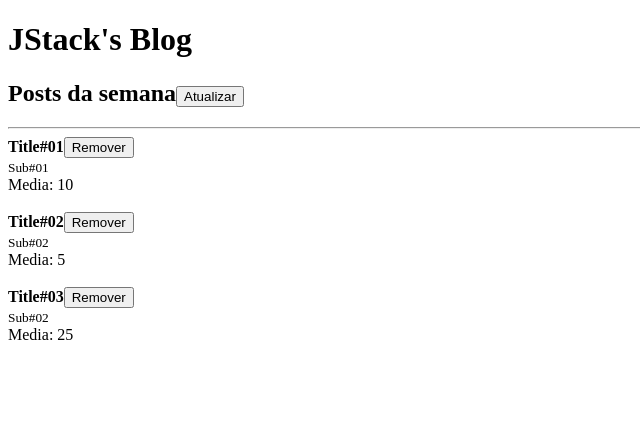
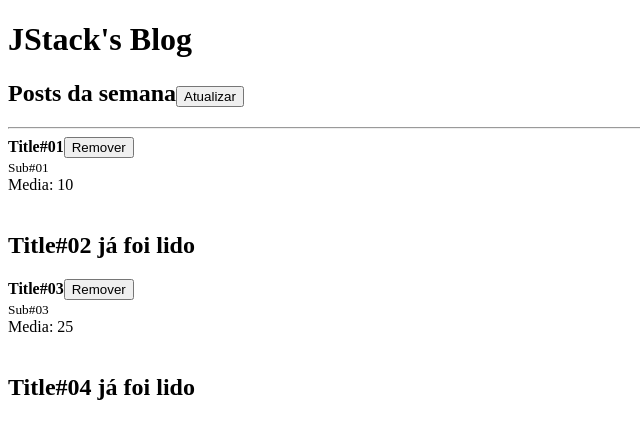
Before and after one commit to luizguiilherme/Estudos, a React app in the folder Cursos/JStack/react-fundamentos/: page / in a window 1280 px wide. Shown: the top 438 px of the page, without its empty margins (0-640 px from the left). Built offline with nearby package versions, Linux system fonts and the light colour scheme.

Commit message:
Renderização condicional

```diff
--- a/Cursos/JStack/react-fundamentos/src/App.js
+++ b/Cursos/JStack/react-fundamentos/src/App.js
@@ -8,9 +8,10 @@
 // Props -> Propriedades
 function App(){
   const [posts, setPosts] = useState([
-    {id: Math.random(), title: 'Title#01', subtitle: 'Sub#01', likes: 20},
-    {id: Math.random(), title: 'Title#02', subtitle: 'Sub#02', likes: 10},
-    {id: Math.random(), title: 'Title#03', subtitle: 'Sub#02', likes: 50},
+    {id: Math.random(), title: 'Title#01', subtitle: 'Sub#01', likes: 20, read: false},
+    {id: Math.random(), title: 'Title#02', subtitle: 'Sub#02', likes: 10, read: true},
+    {id: Math.random(), title: 'Title#03', subtitle: 'Sub#03', likes: 50, read: false},
+    {id: Math.random(), title: 'Title#04', subtitle: 'Sub#04', likes: 50, read: true},
   ]);
 
   function handleRefresh(){
@@ -51,11 +52,7 @@
           key={post.id}
           likes ={post.likes}
           onRemove={handleRemovePost}
-          post={{
-            id: post.id,
-            title: post.title,
-            subtitle: post.subtitle,
-          }}
+          post={post}
         />
       ))}
 
--- a/Cursos/JStack/react-fundamentos/src/Post.js
+++ b/Cursos/JStack/react-fundamentos/src/Post.js
@@ -2,17 +2,23 @@
 import PropTypes from "prop-types";
 
 export default function Post(props){
+  if(props.post.read){
+    return <h2>{props.post.title} já foi lido</h2>
+  }
+
  return (
   <>
   <article>
-    <strong>{props.post.title}</strong>
+    <strong>
+      {props.post.read ? <s>{props.post.title}</s> : props.post.title}
+    </strong>
     <button onClick={() => props.onRemove(props.post.id)}>
       Remover
     </button>
     <br />
     <small>{props.post.subtitle}</small>
     <br />
-    Media: {props.likes / 2}
+    Media: {props.post.likes / 2}
   </article>
   <br />
 
@@ -22,11 +28,12 @@
 }
 
 Post.propTypes = {
-  likes: PropTypes.number.isRequired,
   onRemove: PropTypes.func.isRequired,
   post: PropTypes.shape({
     id: PropTypes.number.isRequired,
     title: PropTypes.string.isRequired,
     subtitle: PropTypes.string.isRequired,
+    likes: PropTypes.number.isRequired,
+    read: PropTypes.bool.isRequired,
   }).isRequired,
 }
```
